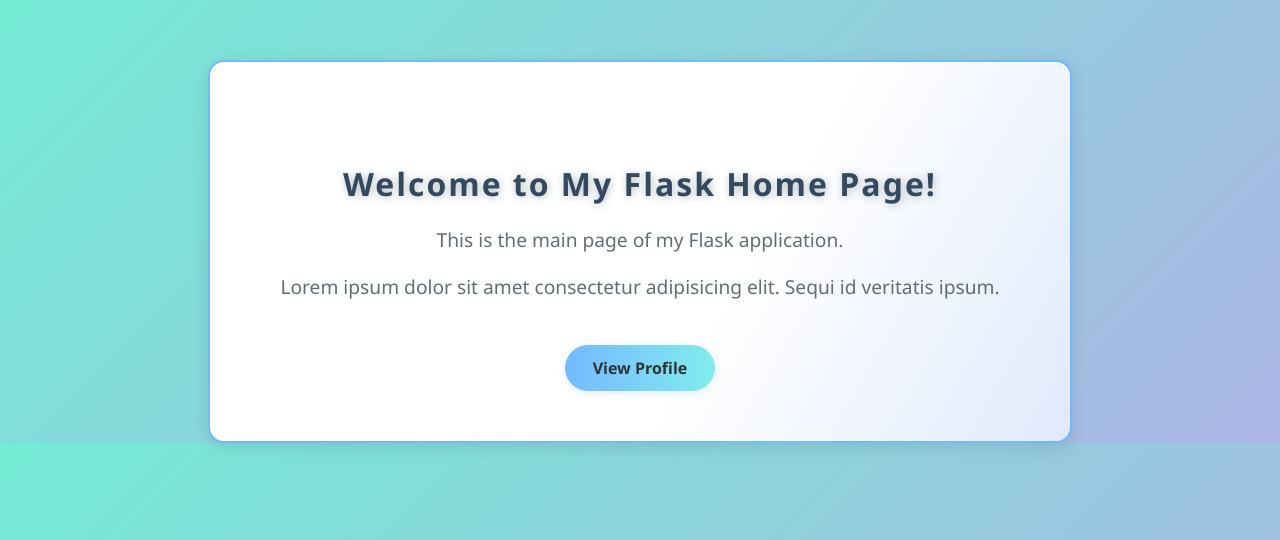
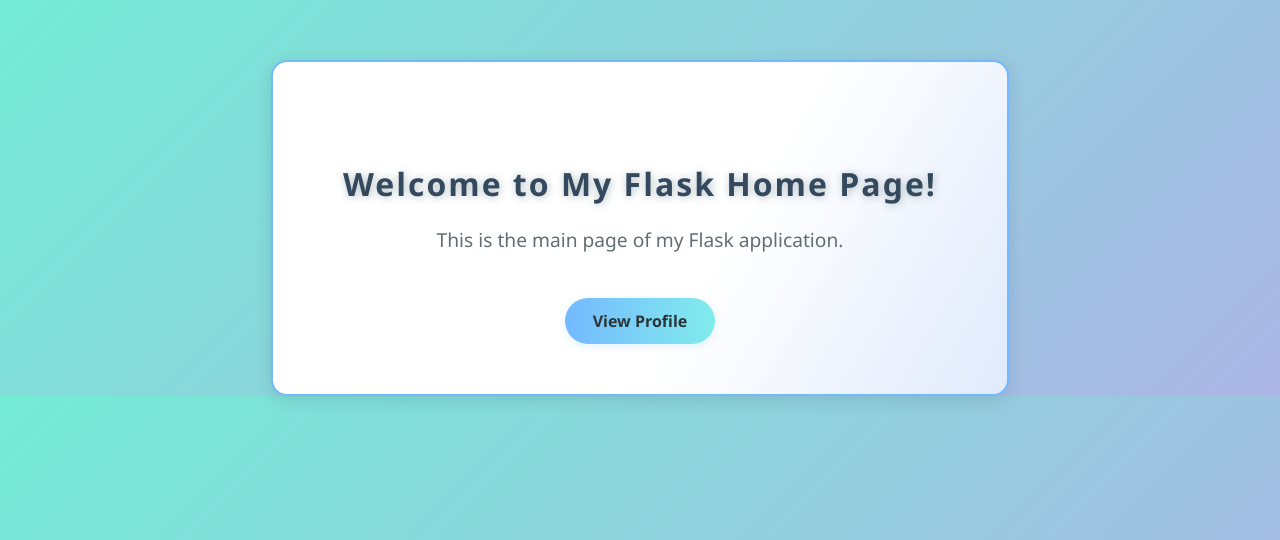
Before and after one commit to PrajwalMalokar/devops-git-task, a Flask app: page /home in a window 1280 px wide. Shown: the top 540 px of the page. Run offline with Flask 3, Linux system fonts and the light colour scheme.

Commit message:
Commit changes in home page

```diff
--- a/templates/index.html
+++ b/templates/index.html
@@ -54,7 +54,7 @@
     <div class="container">
         <h1>Welcome to My Flask Home Page!</h1>
         <p>This is the main page of my Flask application.</p>
-        <p>Lorem ipsum dolor sit amet consectetur adipisicing elit. Sequi id veritatis ipsum.</p>
+
     <a href="{{ url_for('profile') }}" class="btn">View Profile</a>
     </div>
 </body>
```
